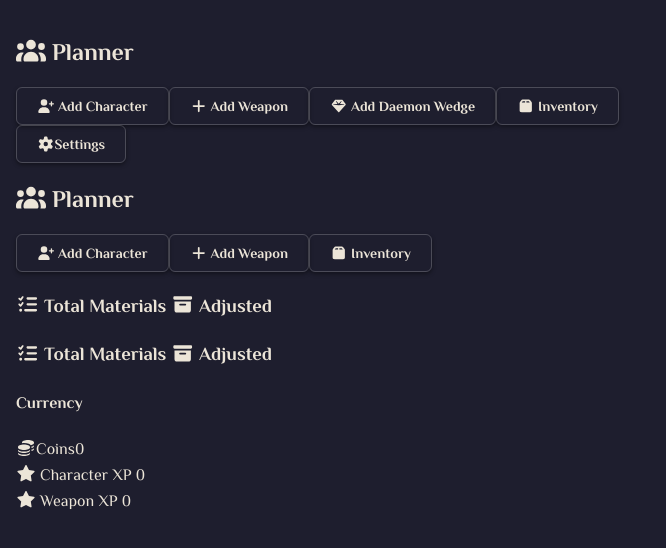
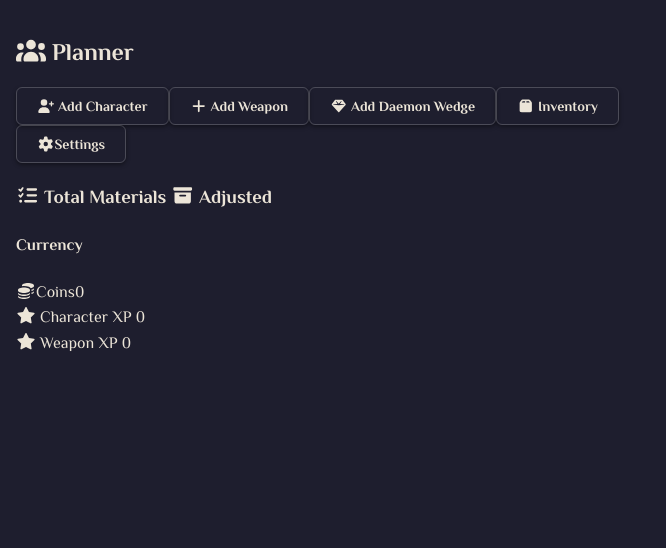
Before and after one commit to Mivee/dna-planner, a Vue app: page / in a window 1280 px wide. Shown: the top 548 px of the page, without its empty margins (0-666 px from the left). Built offline with nearby package versions, Linux system fonts and the light colour scheme.

Commit message:
fixes after merge + created inventory search component

```diff
--- a/src/components/inventory.vue
+++ b/src/components/inventory.vue
@@ -17,6 +17,8 @@
 				</span>
 			</div>
 		</div>
+
+		<InventorySearch v-model:search-query="searchQuery" />
 
 		<div class="flex flex-col gap-6 max-h-[60vh] overflow-y-auto pr-2">
 			<!-- Currency Section -->
@@ -47,54 +49,6 @@
 				</div>
 			</div>
 
-			<div class="flex flex-wrap items-center gap-2">
-				<input
-					v-model="searchQuery"
-					type="text"
-					placeholder="Search materials..."
-					class="flex-1 min-w-56 px-3 py-2 bg-secondary-light border border-white/20 rounded text-white focus:border-accent focus:ring-1 focus:ring-accent" />
-				<button
-					type="button"
-					class="px-3 py-2"
-					@click="showOnlyOwned = !showOnlyOwned">
-					<i
-						class="fas mr-2"
-						:class="
-							showOnlyOwned
-								? 'fa-toggle-on text-accent'
-								: 'fa-toggle-off'
-						"></i>
-					{{ showOnlyOwned ? "Owned only" : "Show all" }}
-				</button>
-				<button type="button" class="px-3 py-2" @click="clearZeroItems">
-					Clear empty
-				</button>
-				<button type="button" class="px-3 py-2" @click="resetAllItems">
-					Reset all
-				</button>
-			</div>
-
-			<div
-				class="flex flex-wrap items-center gap-2 p-3 bg-secondary/3 rounded-md">
-				<input
-					v-model="newItemName"
-					type="text"
-					placeholder="Custom item name"
-					class="flex-1 min-w-56 px-3 py-2 bg-secondary-light border border-white/20 rounded text-white focus:border-accent focus:ring-1 focus:ring-accent" />
-				<input
-					v-model.number="newItemQuantity"
-					type="number"
-					min="0"
-					step="1"
-					class="w-28 px-3 py-2 bg-secondary-light border border-white/20 rounded text-white text-right focus:border-accent focus:ring-1 focus:ring-accent" />
-				<button
-					type="button"
-					class="px-3 py-2"
-					:disabled="!newItemName.trim()"
-					@click="addCustomItem">
-					Add / Update
-				</button>
-			</div>
 			<!-- Carmine Globules -->
 			<div>
 				<h4
@@ -151,6 +105,7 @@ import { useInventory } from "../stores/inventory";
 import { elementUpgradeMaterials } from "../definitions/character";
 import { weaponUpgradeMaterials } from "../definitions/weapon";
 import InventoryMaterial from "./inventoryMaterial.vue";
+import InventorySearch from "./inventorySearch.vue";
 
 const inventoryStore = useInventory();
 const searchQuery = ref("");
--- /dev/null
+++ b/src/components/inventorySearch.vue
@@ -0,0 +1,52 @@
+<template>
+	<div class="flex flex-wrap items-center gap-2">
+		<input
+			v-model="searchQueryInternal"
+			type="text"
+			placeholder="Search materials..."
+			class="flex-1 min-w-56 px-3 py-2 bg-secondary-light border border-white/20 rounded text-white focus:border-accent focus:ring-1 focus:ring-accent" />
+		<button
+			type="button"
+			class="px-3 py-2"
+			@click="showOnlyOwned = !showOnlyOwned">
+			<i
+				class="fas mr-2"
+				:class="
+					showOnlyOwned ? 'fa-toggle-on text-accent' : 'fa-toggle-off'
+				"></i>
+			{{ showOnlyOwned ? "Owned only" : "Show all" }}
+		</button>
+		<button type="button" class="px-3 py-2" @click="clearZeroItems">
+			Clear empty
+		</button>
+		<button type="button" class="px-3 py-2" @click="resetAllItems">
+			Reset all
+		</button>
+	</div>
+</template>
+
+<script lang="ts" setup>
+import { ref, watch } from "vue";
+import { useInventory } from "../stores/inventory";
+const inventoryStore = useInventory();
+
+const emit = defineEmits(["update:searchQuery"]);
+const showOnlyOwned = ref(false);
+const searchQueryInternal = ref("");
+
+function clearZeroItems() {
+	inventoryStore.clearEmptyItems();
+}
+
+function resetAllItems() {
+	if (!window.confirm("Reset the entire inventory? This cannot be undone.")) {
+		return;
+	}
+
+	inventoryStore.resetInventory();
+}
+
+watch(searchQueryInternal, (newValue) => {
+	emit("update:searchQuery", newValue);
+});
+</script>
--- a/src/components/materialSummary.vue
+++ b/src/components/materialSummary.vue
@@ -1,21 +1,4 @@
 <template>
-	<div
-		class="bg-secondary border border-white/10 rounded-lg overflow-hidden sticky top-4 h-fit">
-		<div
-			class="p-4 bg-linear-to-br from-accent/10 to-info/10 border-b border-white/10">
-			<h3
-				class="text-lg font-bold text-on-primary flex items-center gap-2 m-0">
-				<i class="fas fa-list-check text-accent"></i>
-				Total Materials
-				<span
-					v-if="plannerMode === 'Inventory'"
-					class="ml-auto text-xs font-medium text-info bg-info/10 px-2 py-1 rounded border border-info/30">
-					<i class="fas fa-box-archive mr-1"></i>
-					Adjusted
-				</span>
-			</h3>
-		</div>
-	</div>
 	<div
 		class="bg-secondary border border-white/10 rounded-lg overflow-hidden sticky top-4 h-fit">
 		<div
--- a/src/views/SummaryView.vue
+++ b/src/views/SummaryView.vue
@@ -1,34 +1,5 @@
 <template>
 	<div class="animate-[fadeIn_0.3s_ease]">
-		<div
-			class="flex justify-between items-center mb-6 px-5 py-4 bg-secondary border border-white/10 rounded-lg shadow-lg sm:flex-col sm:gap-4 sm:items-stretch">
-			<h2
-				class="m-0 text-2xl flex items-center gap-3 text-on-primary font-bold">
-				<i class="fas fa-users text-xl text-accent"></i>
-				Planner
-			</h2>
-			<div class="flex gap-3">
-				<button
-					class="flex items-center gap-2 whitespace-nowrap sm:justify-center"
-					@click="openCharacterModal">
-					<i class="fas fa-user-plus"></i>
-					Add Character
-				</button>
-				<button
-					class="flex items-center gap-2 whitespace-nowrap sm:justify-center"
-					@click="openWeaponModal">
-					<i class="fas fa-plus"></i>
-					Add Weapon
-				</button>
-				<button
-					class="flex items-center gap-2 whitespace-nowrap sm:justify-center"
-					@click="openInventoryModal">
-					<i class="fas fa-box"></i>
-					Inventory
-				</button>
-			</div>
-		</div>
-
 		<div
 			class="grid grid-cols-1 md:grid-cols-[280px_1fr] gap-6 items-start">
 			<div class="order-2 md:order-1">
```
